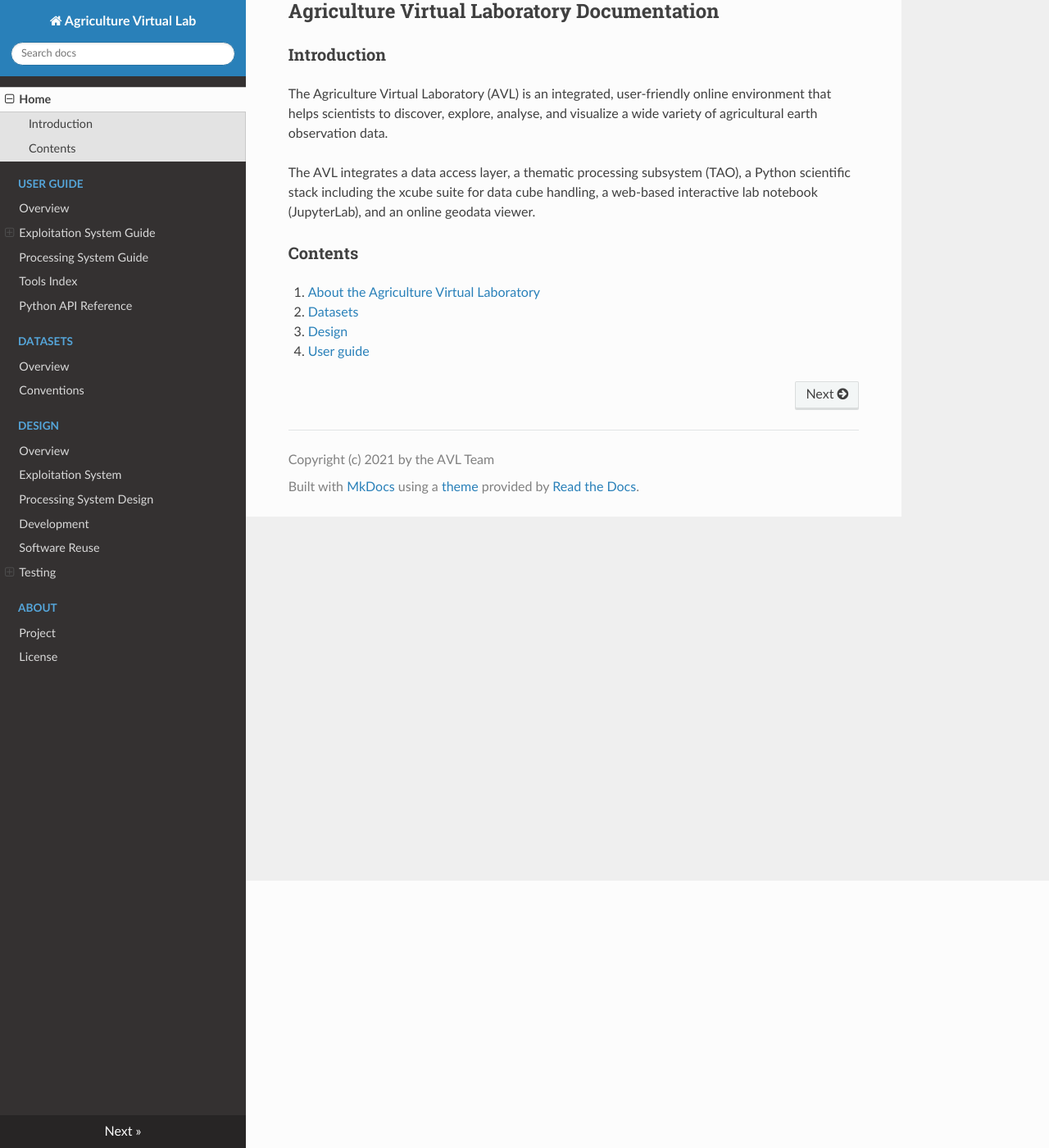
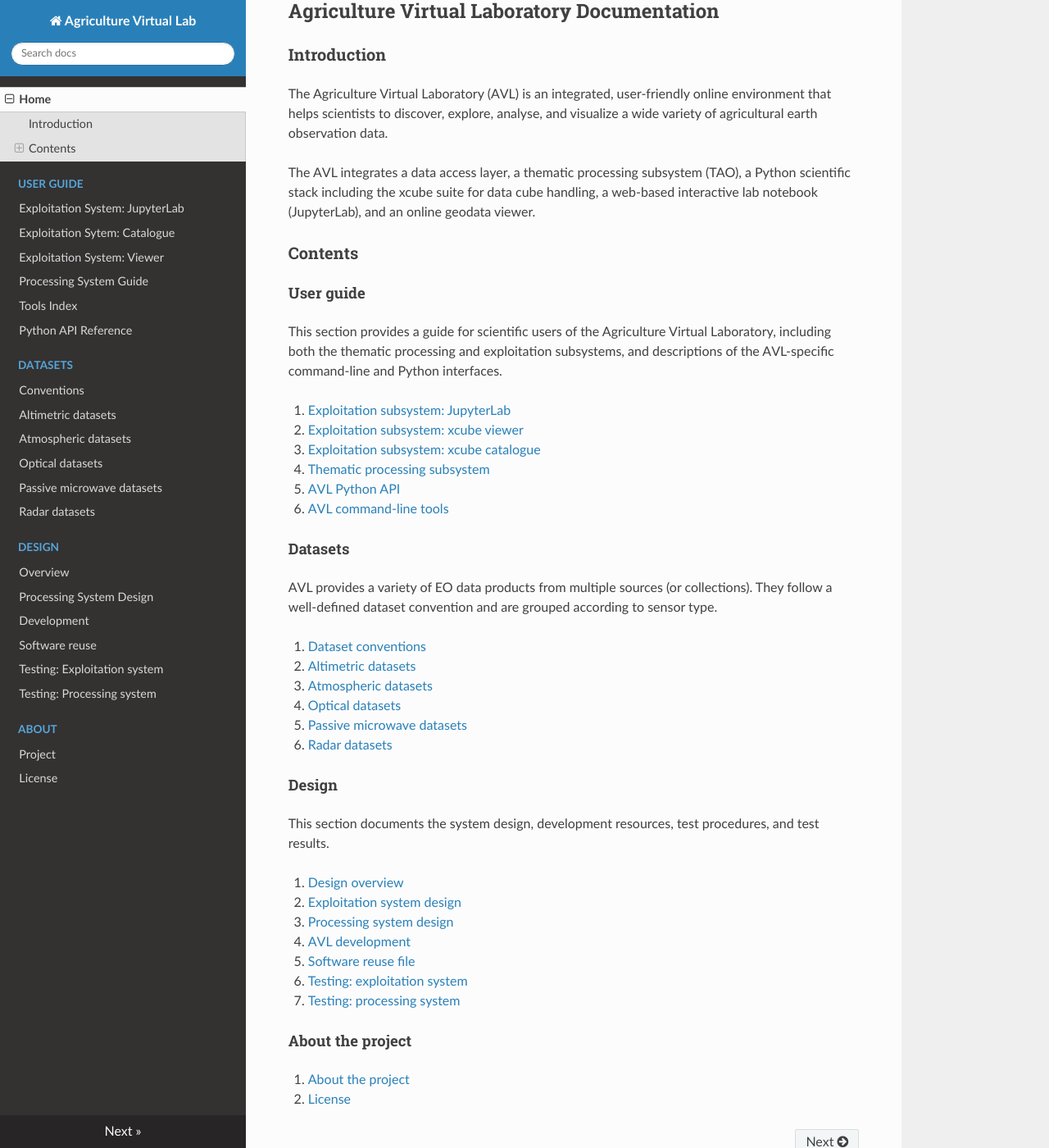
Before and after one commit to agriculture-vlab/agriculture-vlab, an MkDocs documentation site: the page built from docs/index.md, in a window 1280 px wide and 1400 px high, scrolled down 326 px. Shown: the whole window at 82% size. Built offline with MkDocs 1.6.1, drawn with Linux system fonts in a browser that asks for light colours; nearby versions of some CDN libraries.

Commit message:
Restructure documentation
Flatten the navigation bar to only two levels and remove some subdirectory
"index.md" files which were only acting as contents sub-lists.

```diff
--- a/docs/index.md
+++ b/docs/index.md
@@ -16,7 +16,46 @@ web-based interactive lab notebook (JupyterLab), and an online geodata viewer.
 
 ## Contents
 
-1. [About the Agriculture Virtual Laboratory](about/index.md)
-2. [Datasets](datasets/index.md)
-3. [Design](design/index.md)
-4. [User guide](guide/index.md)
+### User guide
+
+This section provides a guide for scientific users of the Agriculture Virtual
+Laboratory, including both the thematic processing and exploitation subsystems,
+and descriptions of the AVL-specific command-line and Python interfaces.
+
+ 1. [Exploitation subsystem: JupyterLab](guide/exploitation/jupyter.md)
+ 2. [Exploitation subsystem: xcube viewer](guide/exploitation/viewer.md)
+ 3. [Exploitation subsystem: xcube catalogue](guide/exploitation/catalogue.md)
+ 4. [Thematic processing subsystem](guide/processing/index.md)
+ 5. [AVL Python API](guide/python-api.md)
+ 6. [AVL command-line tools](guide/tools.md)
+
+### Datasets
+
+AVL provides a variety of EO data products from multiple sources (or
+collections). They follow a well-defined dataset convention and are grouped
+according to sensor type.
+
+1. [Dataset conventions](datasets/conventions.md)
+2. [Altimetric datasets](datasets/altimetric.md)
+3. [Atmospheric datasets](datasets/atmospheric.md)
+4. [Optical datasets](datasets/optical.md)
+5. [Passive microwave datasets](datasets/passive_microwave.md)
+6. [Radar datasets](datasets/radar.md)
+
+### Design
+
+This section documents the system design, development resources, test
+procedures, and test results.
+
+1. [Design overview](design/index.md)
+2. [Exploitation system design](design/exploitation/index.md)
+3. [Processing system design](design/processing/index.md)
+4. [AVL development](design/development.md)
+5. [Software reuse file](design/reuse.md)
+6. [Testing: exploitation system](design/testing/exploitation.md)
+7. [Testing: processing system](design/testing/processing.md)
+
+### About the project
+
+1. [About the project](about/index.md)
+2. [License](about/license.md)
--- a/mkdocs.yml
+++ b/mkdocs.yml
@@ -7,28 +7,26 @@ theme: readthedocs
 nav:
   - Home: index.md
   - User Guide:
-    - Overview: guide/index.md
-    - Exploitation System Guide:
-      - Introduction: guide/exploitation/index.md
-      - JupyterLab: guide/exploitation/jupyter.md
-      - Catalogue: guide/exploitation/catalogue.md
-      - Viewer: guide/exploitation/viewer.md
+    - "Exploitation System: JupyterLab": guide/exploitation/jupyter.md
+    - "Exploitation Sytem: Catalogue": guide/exploitation/catalogue.md
+    - "Exploitation System: Viewer": guide/exploitation/viewer.md
     - Processing System Guide: guide/processing/index.md
     - Tools Index: guide/tools.md
     - Python API Reference: guide/python-api.md
   - Datasets:
-    - Overview: datasets/index.md
     - Conventions: datasets/conventions.md
+    - Altimetric datasets: datasets/altimetric.md
+    - Atmospheric datasets: datasets/atmospheric.md
+    - Optical datasets: datasets/optical.md
+    - Passive microwave datasets: datasets/passive_microwave.md
+    - Radar datasets: datasets/radar.md
   - Design:
     - Overview: design/index.md
-    - Exploitation System: design/exploitation/index.md
     - Processing System Design: design/processing/index.md
     - Development: design/development.md
-    - Software Reuse: design/reuse.md
-    - Testing:
-      - Introduction:  design/testing/index.md
-      - Exploitation system: design/testing/exploitation.md
-      - Processing system: design/testing/processing.md
+    - Software reuse: design/reuse.md
+    - "Testing: Exploitation system": design/testing/exploitation.md
+    - "Testing: Processing system": design/testing/processing.md
   - About:
     - Project: about/index.md
     - License: about/license.md
```
Also changed, not shown: docs/datasets/index.md (deleted, +0 -10 lines), docs/design/development.md (+2 -0 lines), docs/design/index.md (+14 -13 lines), docs/design/testing/index.md (deleted, +0 -10 lines), docs/guide/exploitation/index.md (deleted, +0 -11 lines), docs/guide/index.md (deleted, +0 -12 lines).
